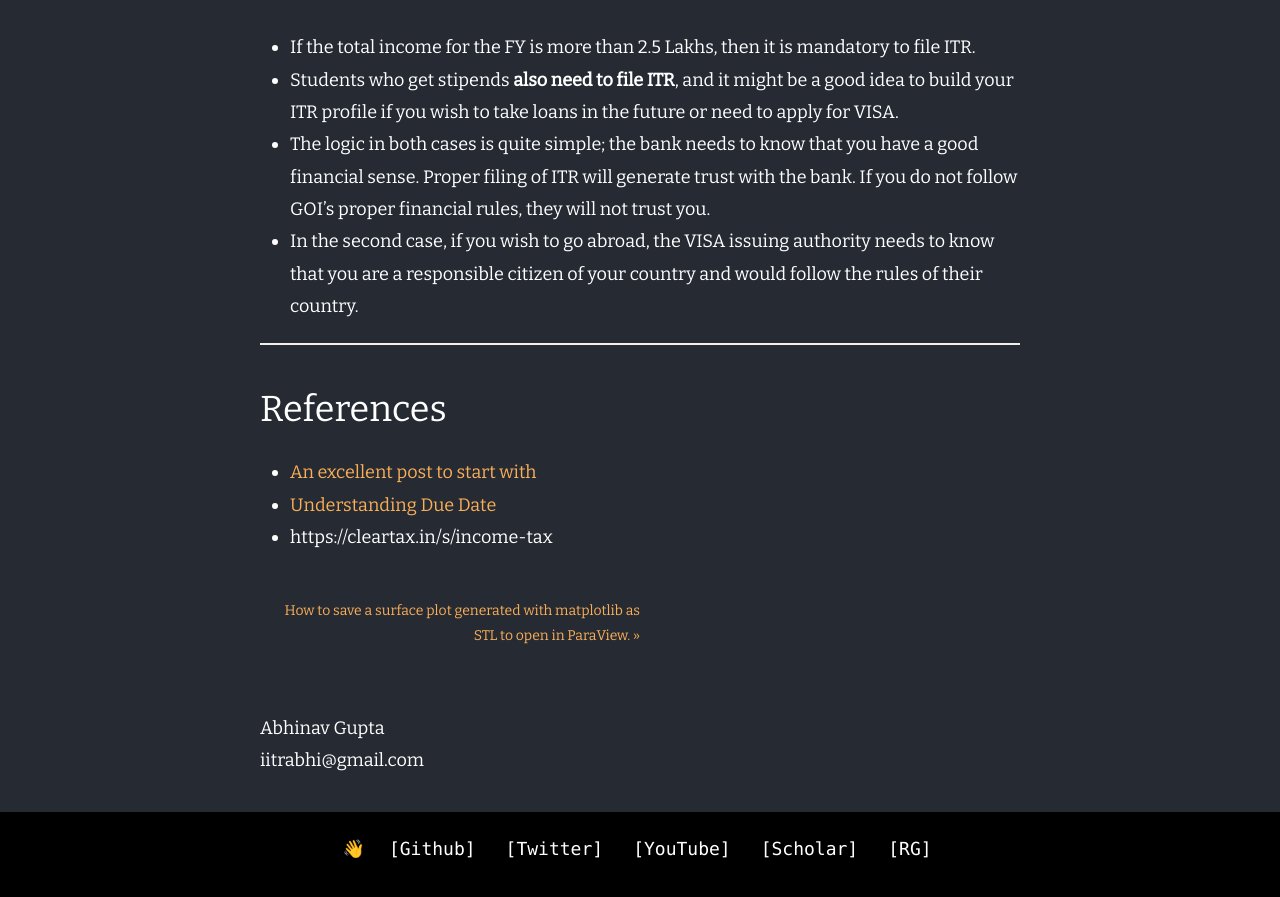
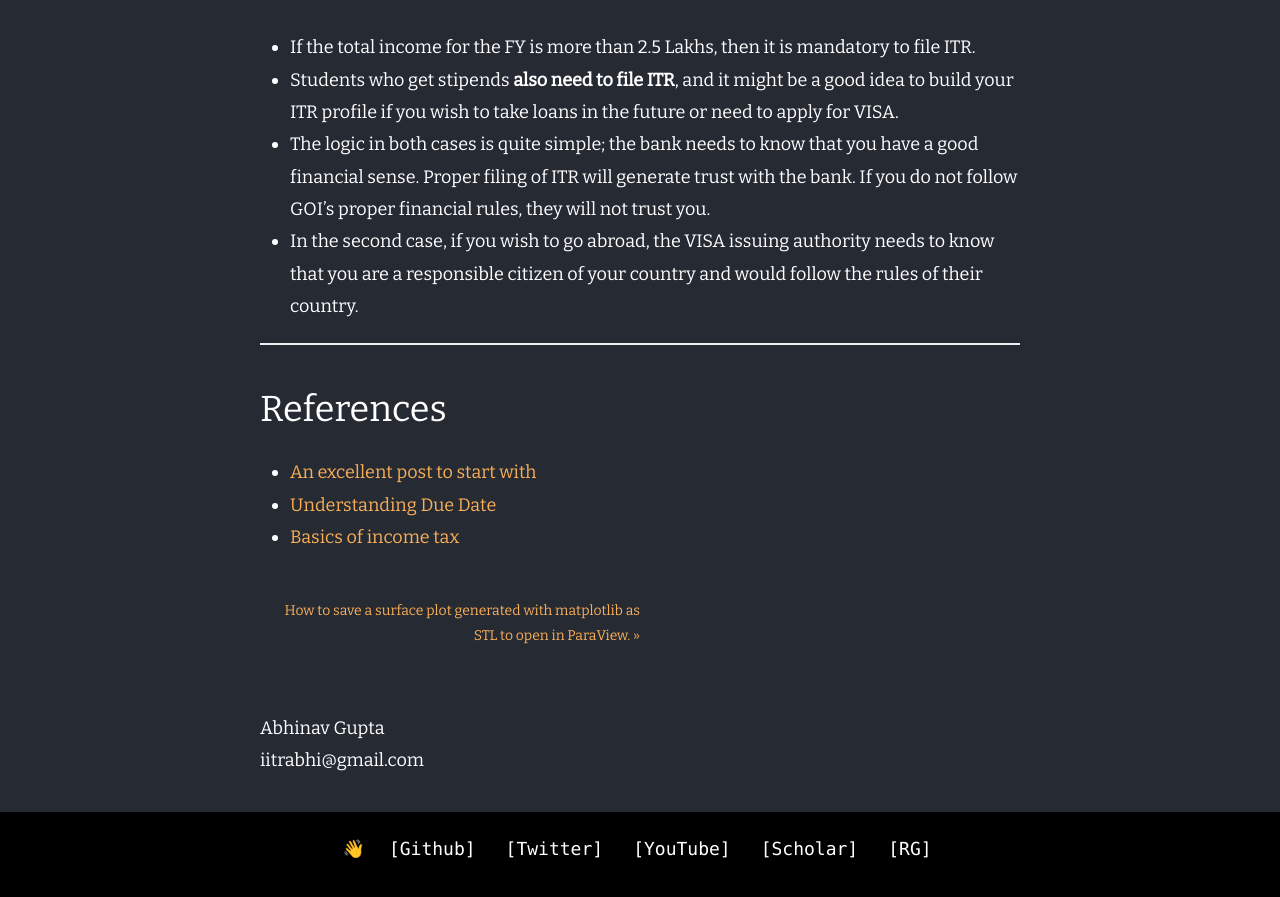
Before and after one commit to iitrabhi/iitrabhi.github.io, a Jekyll site: the page built from _posts/2022/March/2022-03-16-financial-terms.md, in a window 1280 px wide and 900 px high, scrolled down 1074 px. Shown: the top 897 px of the window. Built offline with Jekyll 4.4.1, drawn with Linux system fonts in a browser that asks for light colours.

Commit message:
Update 2022-03-16-financial-terms.md

```diff
--- a/_posts/2022/March/2022-03-16-financial-terms.md
+++ b/_posts/2022/March/2022-03-16-financial-terms.md
@@ -37,4 +37,4 @@ From an [income tax perspective](https://cleartax.in/s/income-tax), FY is the ye
 
 - [An excellent post to start with](https://cleartax.in/s/what-is-financial-year-assessment-year)
 - [Understanding Due Date](https://cleartax.in/s/due-date-tax-filing#:~:text=What%20is%20the%20last%20date,respectively%2C%20due%20to%20the%20pandemic.)
-- https://cleartax.in/s/income-tax
+- [Basics of income tax](https://cleartax.in/s/income-tax)
```
